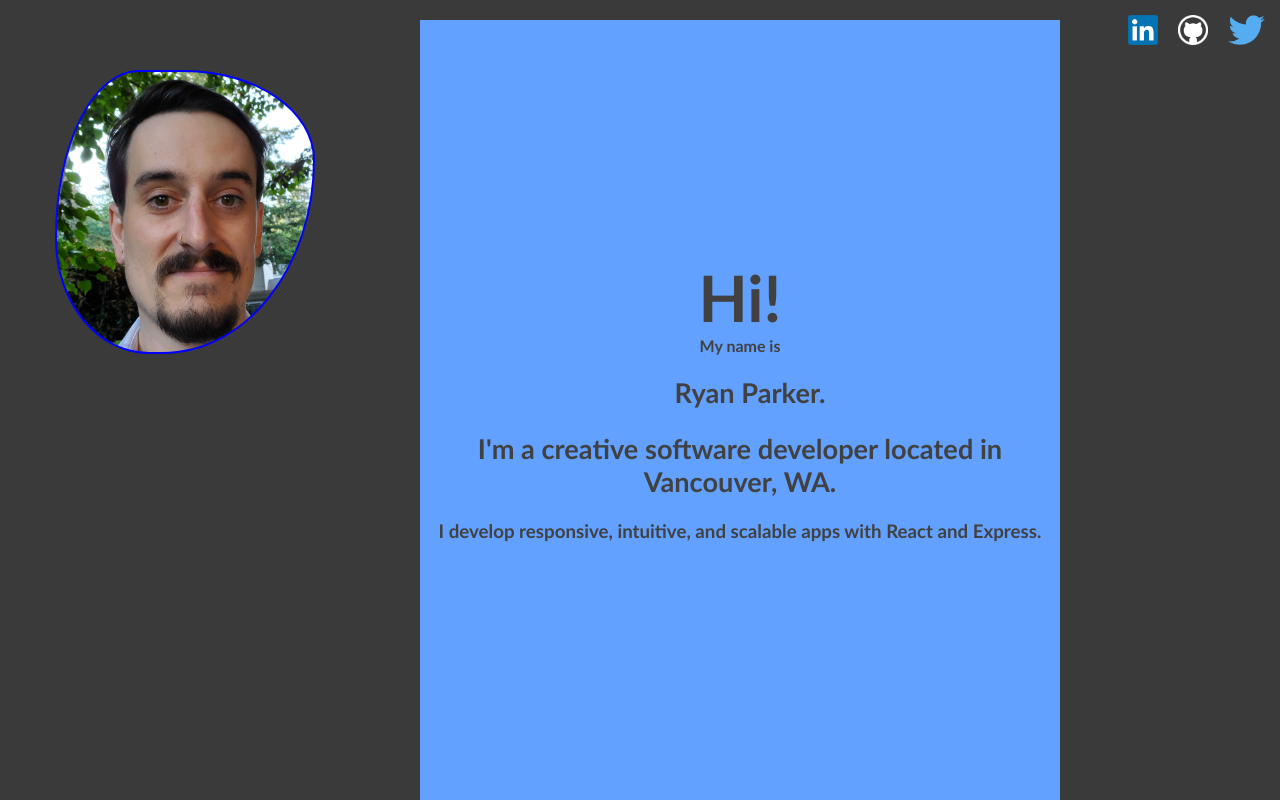
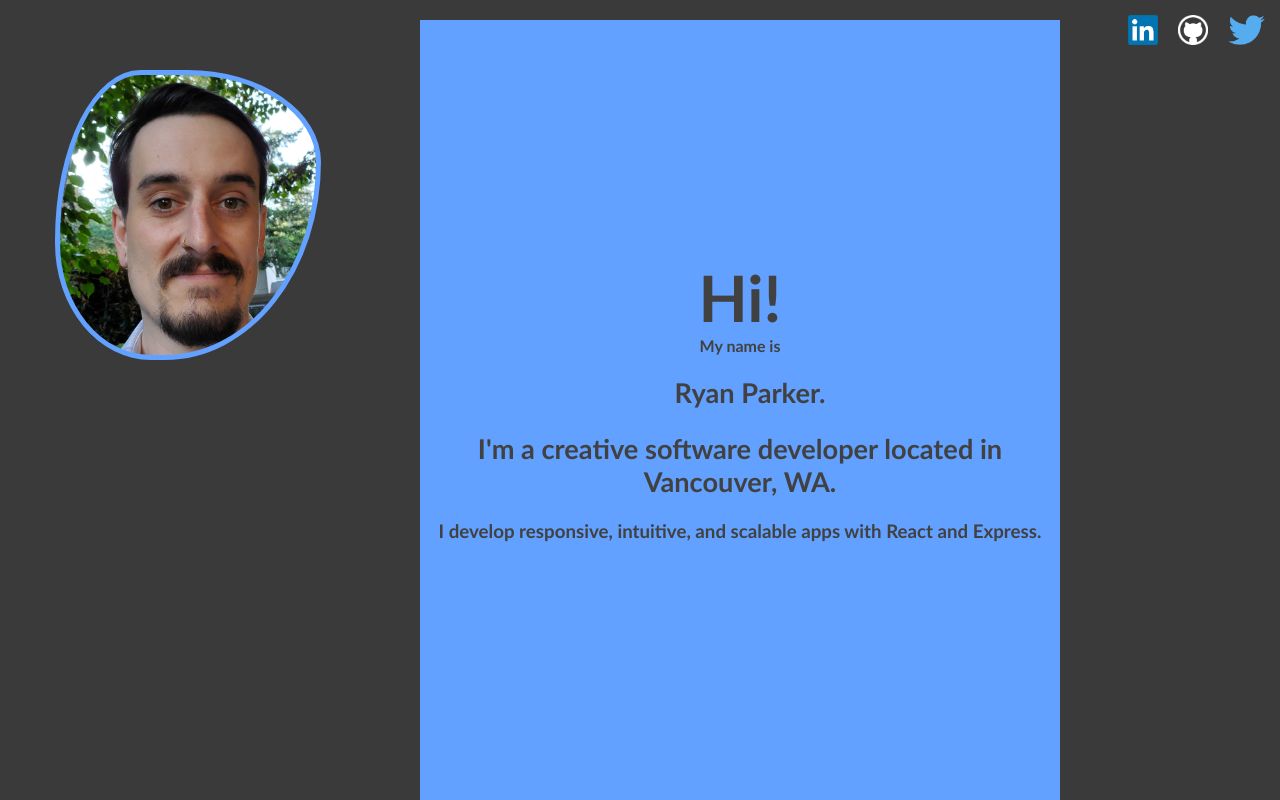
Before and after one commit to ryan-j-parker/portfolio, a React (Create React App) app: page / in a window 1280 px wide. Built offline with nearby package versions, Linux system fonts and the light colour scheme.

Commit message:
add image and social media links

```diff
--- a/src/App.css
+++ b/src/App.css
@@ -14,7 +14,7 @@
   height: 35vh;
   width: 20vw;
   margin: 35px;
-  border: 2px solid blue;
+  border: 5px solid rgb(98, 161, 255);
   background-image: url('../public/ryanparker34.png');
   background-color: transparent;
   background-size: cover;
```
